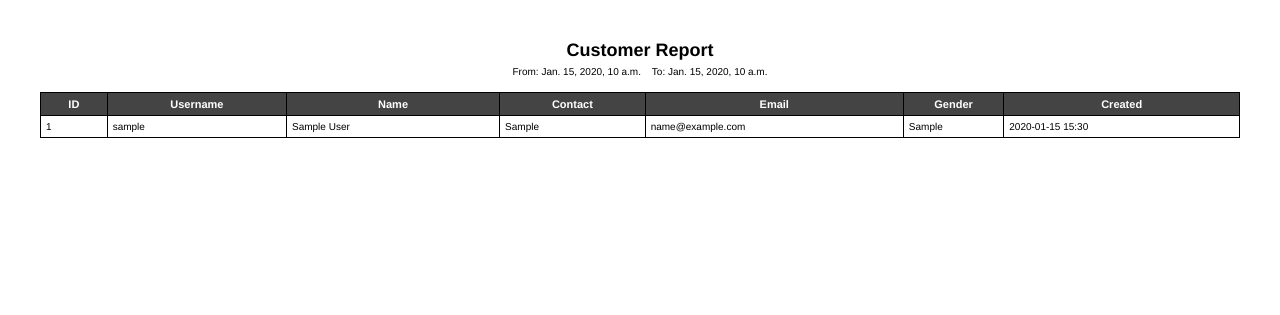
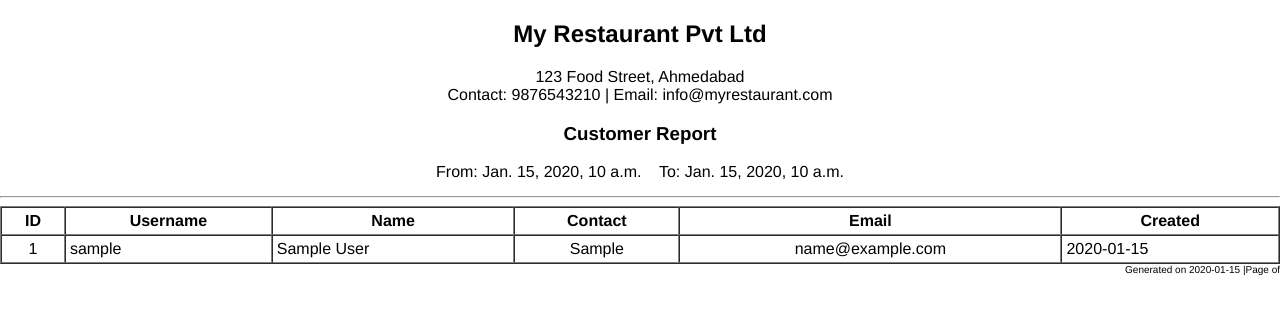
Before and after one commit to krinarank/project1, a Django app: template restaurant/templates/adminpanel/reports/pdf/customer_pdf.html in a window 1280 px wide. Shown: the top 315 px of the page. Run offline with Django 5.2, Linux system fonts and the light colour scheme; tables that the repository leaves empty hold one stand-in row (values such as "Sample post"); the template is opened without the code that fills it: values that come from a table or form of the project are taken from there, most other values are stand-ins (such as "Sample title", 1, 10 or a date in 2020).

Commit message:
krina reports add

```diff
--- a/restaurant/adminpanel/views.py
+++ b/restaurant/adminpanel/views.py
@@ -713,6 +713,7 @@
 #     return render(request, 'adminpanel/reply_inquiry.html', {
 #         'inquiry': inquiry
 #     })
+
 
 from django.shortcuts import render, get_object_or_404, redirect
 from django.contrib.auth.decorators import login_required
--- a/restaurant/templates/adminpanel/reports/pdf/customer_pdf.html
+++ b/restaurant/templates/adminpanel/reports/pdf/customer_pdf.html
@@ -1,106 +1,91 @@
 <!DOCTYPE html>
 <html>
 <head>
-    <style>
+    <meta charset="UTF-8">
+<style>
 
-        body {
-            font-family: Helvetica;
-            font-size: 11px;
-            margin: 40px;
-        }
+@page {
+    size: A4;
 
-        h2 {
-            text-align: center;
-            font-size: 18px;
-            margin-bottom: 5px;
-        }
+    margin-top: 60px;      /* Reduced */
+    margin-bottom: 50px;   /* Reduced */
+    margin-left: 40px;
+    margin-right: 40px;
 
-        .date {
-            text-align: center;
-            font-size: 10px;
-            margin-bottom: 15px;
-        }
+    @frame footer_frame {
+        -pdf-frame-content: footer_content;
+        left:10px;
+        width: 515px;
+        top: 1090px;        /* Move footer lower */
+        height: 30px;
+    }
+#footer_content {
+    font-size: 10px;
+    width: 100%;
+    text-align: right;   /* Align content to right */
+    padding-right: 10px; /* Optional, space from edge */
+}
+}
 
-        table {
-            width: 100%;
-            border-collapse: collapse;
-            table-layout: fixed;   /* ⭐ MOST IMPORTANT (stops overlapping) */
-        }
+body {
+    font-family: Helvetica;
+    margin: 0;  /* IMPORTANT */
+}
 
-        th, td {
-            border: 1px solid black;
-            padding: 5px;
-            word-wrap: break-word;   /* ⭐ break long text */
-            overflow-wrap: break-word;
-        }
+</style>
 
-        th {
-            background-color: #444;
-            color: white;
-            font-size: 11px;
-        }
 
-        td {
-            font-size: 10px;
-        }
-
-        /* column widths — VERY IMPORTANT */
-        .id { width:5%; }
-        .username { width:15%; }
-        .name { width:18%; }
-        .contact { width:12%; }
-        .email { width:22%; }
-        .gender { width:8%; }
-        .datecol { width:20%; }
-
-        .footer {
-            position: fixed;
-            bottom: -20px;
-            text-align: center;
-            font-size: 9px;
-            color: grey;
-        }
-
-    </style>
 </head>
 
 <body>
 
-<h2>Customer Report</h2>
-<div class="date">
-From: {{ from_date|default:"All" }} &nbsp;&nbsp; To: {{ to_date|default:"All" }}
-</div>
+    <!-- ================= HEADER (First Page Only) ================= -->
+    <div style="text-align:center;">
+        <h2>My Restaurant Pvt Ltd</h2>
+        <div>
+            123 Food Street, Ahmedabad<br>
+            Contact: 9876543210 | Email: info@myrestaurant.com
+        </div>
+         <h3 style="text-align:center;">Customer Report</h3>
 
-<table>
-    <thead>
+    <div style="text-align:center; margin-bottom:15px;">
+        From: {{ from_date }} &nbsp;&nbsp; To: {{ to_date }}
+    </div>
+        <hr>
+    </div>
+
+    <!-- ================= REPORT TITLE ================= -->
+
+
+    <!-- ================= TABLE ================= -->
+    <table border="1" width="100%" cellpadding="4" cellspacing="0">
+
         <tr>
-            <th class="id">ID</th>
-            <th class="username">Username</th>
-            <th class="name">Name</th>
-            <th class="contact">Contact</th>
-            <th class="email">Email</th>
-            <th class="gender">Gender</th>
-            <th class="datecol">Created</th>
+            <th align="center" width="5%">ID</th>
+            <th>Username</th>
+            <th>Name</th>
+            <th align="center">Contact</th>
+            <th align="center">Email</th>
+            <th>Created</th>
         </tr>
-    </thead>
 
-    <tbody>
         {% for c in customers %}
         <tr>
-            <td>{{ c.id }}</td>
+            <td align="center" width="5%">{{ c.id }}</td>
             <td>{{ c.username }}</td>
             <td>{{ c.firstname }} {{ c.lastname }}</td>
-            <td>{{ c.contactno }}</td>
-            <td>{{ c.email }}</td>
-            <td>{{ c.gender }}</td>
-            <td>{{ c.creationdate|date:"Y-m-d H:i" }}</td>
+            <td align="center">{{ c.contactno }}</td>
+            <td align="center">{{ c.email }}</td>
+            <td>{{ c.creationdate|date:"Y-m-d" }}</td>
         </tr>
         {% endfor %}
-    </tbody>
-</table>
 
-<div class="footer">
-Generated on {{ date|date:"Y-m-d H:i" }} | Page <pdf:pagenumber>
+    </table>
+
+
+<!-- ================= FOOTER (All Pages) ================= -->
+<div id="footer_content" style="font-size:10px; width:100%; text-align:right; padding-right:10px;">
+      Generated on {{ date|date:"Y-m-d" }} |Page <pdf:pagenumber/> of <pdf:pagecount/>
 </div>
 
 </body>
```
Also changed, not shown: restaurant/templates/adminpanel/reports/partials/customer_table.html (+10 -8 lines), restaurant/templates/adminpanel/reports/pdf/order_pdf.html (+40 -2 lines).
